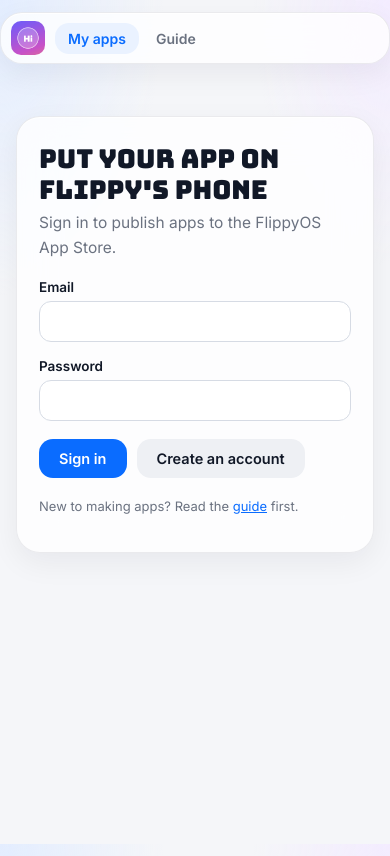
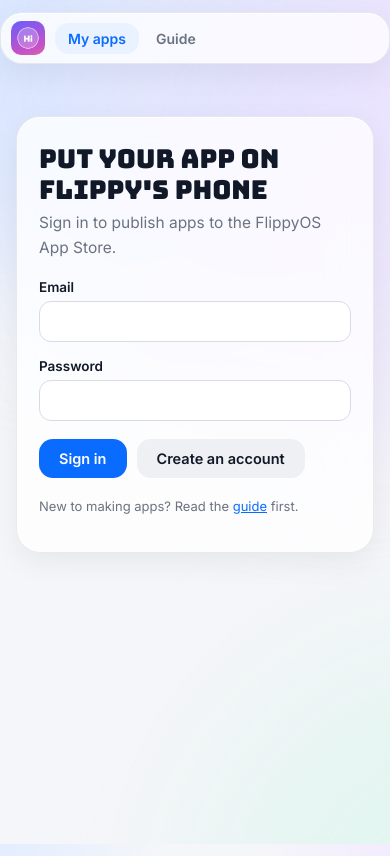
Before and after one commit to fabuleo8796/flippyos-portal, a plain HTML site: page index.html in a window 390 px wide. Drawn offline with nearby package versions, Linux system fonts and the light colour scheme.

Commit message:
Calm motion (aurora, split titles, spotlight, sparks, magnet)

```diff
--- a/index.html
+++ b/index.html
@@ -132,9 +132,31 @@ code.h{font-size:11px;word-break:break-all;background:none;padding:0;color:var(-
 .agent button{flex:none}
 @media (max-width:700px){.agent{flex-direction:column;align-items:stretch}header .brand{display:none}}
 ol.plain li{margin-bottom:6px}
+
+/* ---- motion, in the spirit of React Bits (Aurora, SplitText, SpotlightCard, ClickSpark, ShinyText, Magnet); calm on purpose */
+.aurora{position:fixed;inset:0;z-index:-1;overflow:hidden;pointer-events:none}
+.aurora i{position:absolute;width:55vmax;height:55vmax;border-radius:50%;filter:blur(70px);opacity:.55;animation:drift 26s ease-in-out infinite alternate}
+.aurora i:nth-child(1){background:#cfe0ff;left:-15vmax;top:-20vmax}
+.aurora i:nth-child(2){background:#e7dcff;right:-18vmax;top:-10vmax;animation-duration:32s;animation-delay:-8s}
+.aurora i:nth-child(3){background:#d5f5ea;left:20vmax;bottom:-30vmax;animation-duration:38s;animation-delay:-16s}
+@keyframes drift{0%{transform:translate(0,0) scale(1)}50%{transform:translate(6vmax,4vmax) scale(1.08)}100%{transform:translate(-4vmax,7vmax) scale(.96)}}
+.split .ch{display:inline-block;opacity:0;transform:translateY(.45em);animation:rise .5s cubic-bezier(.2,.7,.2,1) forwards}
+@keyframes rise{to{opacity:1;transform:none}}
+.card,.app,.choice,.tile-k{position:relative;overflow:hidden}
+.card::after,.app::after,.choice::after,.tile-k::after{content:"";position:absolute;inset:0;pointer-events:none;opacity:0;transition:opacity .25s;
+  background:radial-gradient(420px circle at var(--mx,50%) var(--my,50%),rgba(10,108,255,.07),transparent 60%)}
+.card:hover::after,.app:hover::after,.choice:hover::after,.tile-k:hover::after{opacity:1}
+.enter .card{animation:appear .45s cubic-bezier(.2,.7,.2,1) both}
+@keyframes appear{from{opacity:0;transform:translateY(10px)}to{opacity:1;transform:none}}
+header .brand{background:linear-gradient(110deg,#111827 40%,#7aa7ff 50%,#111827 60%);background-size:250% 100%;-webkit-background-clip:text;background-clip:text;color:transparent;animation:shine 5s linear infinite}
+@keyframes shine{from{background-position:120% 0}to{background-position:-120% 0}}
+button.big{transition:transform .2s cubic-bezier(.2,.7,.2,1)}
+#sparks{position:fixed;inset:0;pointer-events:none;z-index:50}
+@media (prefers-reduced-motion:reduce){.aurora i,.enter .card,.split .ch,header .brand{animation:none!important}.split .ch{opacity:1;transform:none}}
 </style>
 </head>
 <body>
+<div class="aurora"><i></i><i></i><i></i></div><canvas id="sparks"></canvas>
 <header><div class="logo"></div><span class="brand">FlippyOS</span><nav><a href="#" id="nav-apps" class="on">My apps</a><a href="#guide" id="nav-guide">Guide</a></nav><span class="me" id="me"></span><button class="ghost small" id="out" hidden>Sign out</button></header>
 <main id="main"></main>
 <section id="guide" hidden>
@@ -780,6 +802,63 @@ async function queue() {
   });
 }
 
+// ------------------------------------------------------------------ motion (React Bits-style, plain JS)
+(() => {
+  const calm = matchMedia("(prefers-reduced-motion: reduce)").matches;
+  // SplitText: page titles rise in letter by letter
+  let lastTitle = null;
+  const split = h => {
+    if (calm || h.dataset.split) return;
+    h.dataset.split = 1;
+    const text = h.textContent; h.textContent = ""; h.classList.add("split");
+    [...text].forEach((c, i) => {
+      const sp = document.createElement("span"); sp.className = "ch"; sp.textContent = c === " " ? "\u00a0" : c;
+      sp.style.animationDelay = (i * 0.022) + "s"; h.appendChild(sp);
+    });
+  };
+  // only a new page animates (the publish steps redraw a lot; the same page shouldn't keep flashing)
+  new MutationObserver(() => {
+    const h = $main.querySelector("h1:not([data-split])");
+    if (!h) return;
+    const title = h.textContent;
+    if (title === lastTitle) { h.dataset.split = 1; return; }
+    lastTitle = title;
+    split(h);
+    $main.classList.remove("enter"); void $main.offsetWidth; $main.classList.add("enter");
+  }).observe($main, { childList: true, subtree: true });
+  // SpotlightCard: a soft light that follows the mouse
+  document.addEventListener("pointermove", e => {
+    const el = e.target.closest && e.target.closest(".card,.app,.choice,.tile-k");
+    if (el) { const r = el.getBoundingClientRect(); el.style.setProperty("--mx", (e.clientX - r.left) + "px"); el.style.setProperty("--my", (e.clientY - r.top) + "px"); }
+    // Magnet: big buttons lean toward the pointer
+    if (!calm) document.querySelectorAll("button.big").forEach(b => {
+      const r = b.getBoundingClientRect(), dx = e.clientX - (r.left + r.width / 2), dy = e.clientY - (r.top + r.height / 2);
+      const near = Math.hypot(dx, dy) < 120;
+      b.style.transform = near ? `translate(${dx * 0.12}px,${dy * 0.18}px)` : "";
+    });
+  }, { passive: true });
+  // ClickSpark: a few short sparks where you click
+  const cv = document.getElementById("sparks"), cx = cv.getContext("2d");
+  let sparks = [], running = false;
+  const size = () => { cv.width = innerWidth * devicePixelRatio; cv.height = innerHeight * devicePixelRatio; cx.setTransform(devicePixelRatio, 0, 0, devicePixelRatio, 0, 0); };
+  size(); addEventListener("resize", size);
+  const frame = t => {
+    cx.clearRect(0, 0, innerWidth, innerHeight);
+    sparks = sparks.filter(s => t - s.t0 < 380);
+    for (const s of sparks) {
+      const k = (t - s.t0) / 380, d = 6 + 18 * k, len = 9 * (1 - k);
+      cx.strokeStyle = `rgba(10,108,255,${1 - k})`; cx.lineWidth = 2; cx.lineCap = "round";
+      cx.beginPath(); cx.moveTo(s.x + Math.cos(s.a) * d, s.y + Math.sin(s.a) * d); cx.lineTo(s.x + Math.cos(s.a) * (d + len), s.y + Math.sin(s.a) * (d + len)); cx.stroke();
+    }
+    if (sparks.length) requestAnimationFrame(frame); else running = false;
+  };
+  if (!calm) document.addEventListener("click", e => {
+    const t0 = performance.now();
+    for (let i = 0; i < 8; i++) sparks.push({ x: e.clientX, y: e.clientY, a: i * Math.PI / 4, t0 });
+    if (!running) { running = true; requestAnimationFrame(frame); }
+  });
+})();
+
 boot();
 </script>
 </body>
```
